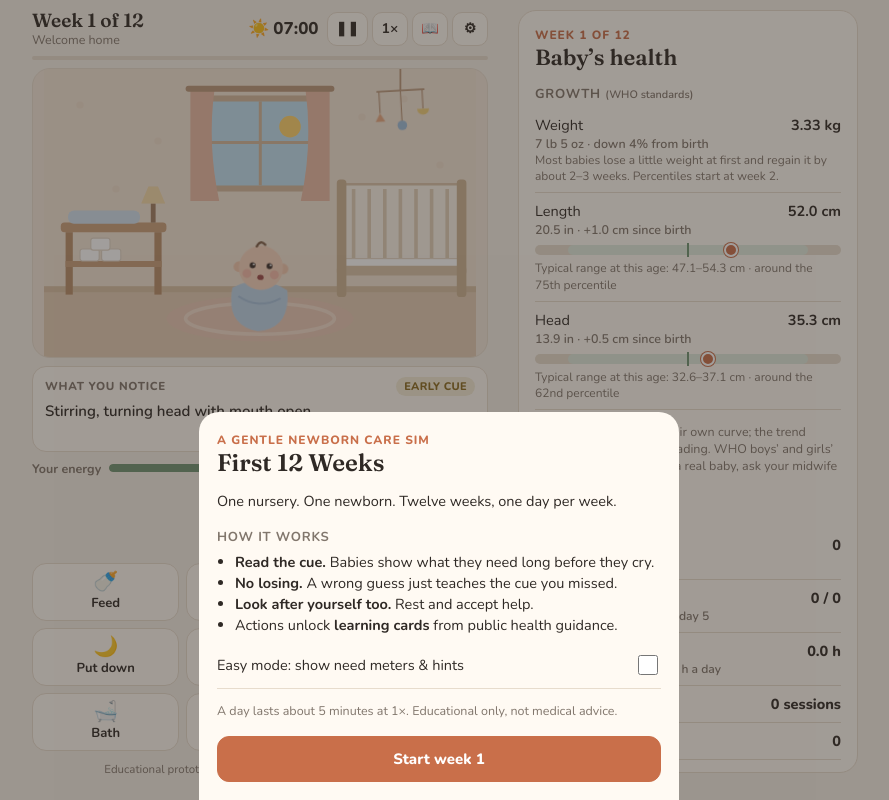
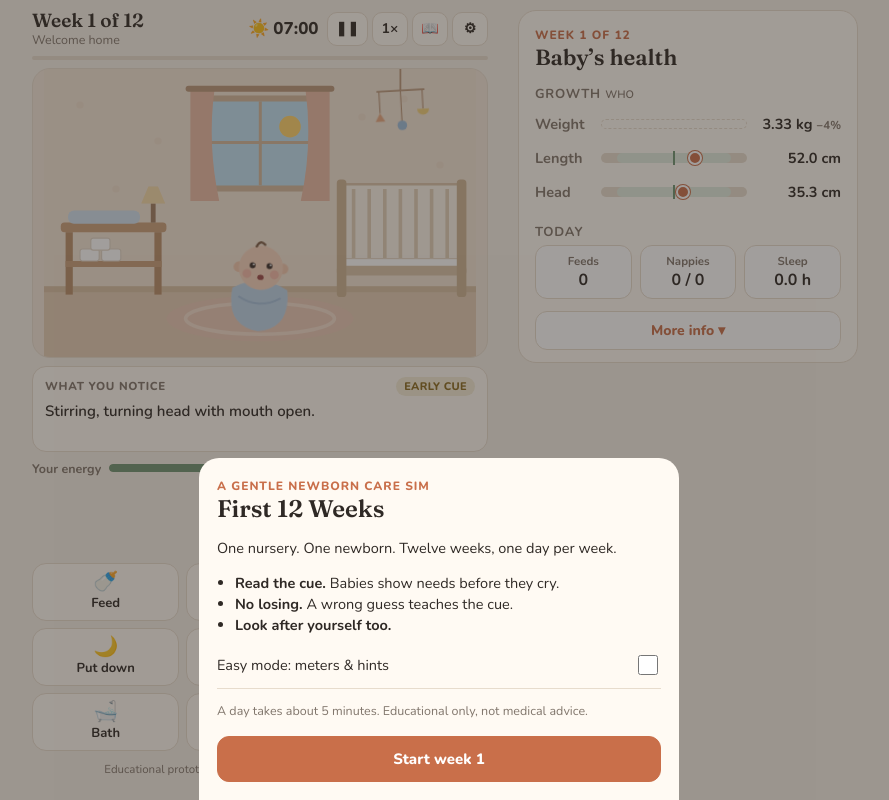
Before and after one commit to dk-lee-sk/first12weeks, a website: page index.html in a window 1280 px wide. Shown: the whole page, without its empty margins (201-1090 px from the left). Drawn offline with nearby package versions, Linux system fonts and the light colour scheme.

Commit message:
Simplify health panel: numbers and bars, detail behind More info
Health panel shows Weight/Length/Head rows and Feeds/Nappies/Sleep tiles; units,
ranges, percentiles and source move behind a More info button. Journal cards
collapse to titles. Day summary and start screen trimmed.

Co-Authored-By: Claude Sonnet 5.5 <noreply@anthropic.com>

```diff
--- a/src/game.js
+++ b/src/game.js
@@ -230,49 +230,52 @@ function learn(id){
 /* ============ Health panel (growth from src/growth.js + today's tallies) ============ */
 const wide=window.matchMedia('(min-width:900px)');
 const barPos=z=>Math.max(2,Math.min(98,(z+2.4)/4.8*100));
-function growthRow(label,o,text,alt,extra,range,showPct){
- const pct=showPct?'around the '+G.ordinal(o.pct)+' percentile':'';
+let healthMore=false; // "More info" open?
+function gmRow(label,o,text,showBar,tag){
  const lo=barPos(G.Z[0]), hi=barPos(G.Z[4]);
- const bar=showPct?'<div class="gbar" role="img" aria-label="'+label+': '+pct+'. Typical range '+range+'"><i class="band" style="left:'+lo.toFixed(1)+'%;width:'+(hi-lo).toFixed(1)+'%"></i><i class="tick"></i><i class="dot" style="left:'+barPos(o.z).toFixed(1)+'%"></i></div>':'';
- const note=showPct?'Typical range at this age: '+range+' · '+pct:range;
- return '<div class="gr"><div class="gr-top"><span>'+label+'</span><b>'+text+'</b></div>'+
-  '<div class="gr-sub">'+alt+(extra?' · '+extra:'')+'</div>'+bar+'<div class="gr-note">'+note+'</div></div>';
+ const bar=showBar?'<div class="gbar" role="img" aria-label="'+label+', around the '+G.ordinal(o.pct)+' percentile"><i class="band" style="left:'+lo.toFixed(1)+'%;width:'+(hi-lo).toFixed(1)+'%"></i><i class="tick"></i><i class="dot" style="left:'+barPos(o.z).toFixed(1)+'%"></i></div>':'<div class="gbar off"></div>';
+ return '<div class="gm"><span class="gm-k">'+label+'</span>'+bar+'<b class="gm-v">'+text+(tag?' <small>'+tag+'</small>':'')+'</b></div>';
 }
 function healthHTML(){
  const m=G.measure(S.g,S.week), birth=G.measure(S.g,0), prev=G.measure(S.g,S.week-1), ws=S.ws;
  const w=m.weight, l=m.length, h=m.head;
- const lo=Math.round(w.lo*100)/100, hi=Math.round(w.hi*100)/100;
- const lb=G.lbOz(w.v);
- let wExtra;
- if(w.dip) wExtra='down '+Math.round((1-w.v/birth.weight.v)*100)+'% from birth';
- else wExtra='up '+(Math.round((w.v-prev.weight.v)*100)*10)+' g since last week';
- const wRange=w.dip?'Most babies lose a little weight at first and regain it by about 2–3 weeks. Percentiles start at week 2.':lo.toFixed(1)+'–'+hi.toFixed(1)+' kg';
- const cm=(o,v)=>o.lo.toFixed(1)+'–'+o.hi.toFixed(1)+' cm';
- const stat=(k,v,n)=>'<div class="stat"><span>'+k+(n?'<small>'+n+'</small>':'')+'</span><span class="v">'+v+'</span></div>';
- return '<h3>Growth <small>(WHO standards)</small></h3>'+
-  growthRow('Weight',w,w.v.toFixed(2)+' kg',lb.lb+' lb '+lb.oz+' oz',wExtra,wRange,!w.dip)+
-  growthRow('Length',l,l.v.toFixed(1)+' cm',G.inches(l.v)+' in','+'+(l.v-birth.length.v).toFixed(1)+' cm since birth',cm(l),true)+
-  growthRow('Head',h,h.v.toFixed(1)+' cm',G.inches(h.v)+' in','+'+(h.v-birth.head.v).toFixed(1)+' cm since birth',cm(h),true)+
-  '<p class="muted hp-note">Healthy babies follow their own curve; the trend matters more than one reading. WHO boys’ and girls’ values are averaged. For a real baby, ask your midwife or doctor.</p>'+
-  '<h3>Today so far</h3>'+
-  stat('Feeds',ws.feeds,'Typical: 8–12 in 24 h')+
-  stat('Wet / dirty nappies',ws.wet+' / '+ws.dirty,'Expect 6+ wet a day after day 5')+
-  stat('Baby’s sleep',(ws.sleep/60).toFixed(1)+' h','Newborns: roughly 14–17 h a day')+
-  stat('Tummy time',ws.tummy+(ws.tummy===1?' session':' sessions'))+
-  stat('Baths',ws.baths);
+ const chip=(k,v)=>'<div class="chip"><small>'+k+'</small><b>'+v+'</b></div>';
+ const dipPct=w.dip?Math.round((1-w.v/birth.weight.v)*100):0;
+ let out='<h3>Growth <small>WHO</small></h3>'+
+  gmRow('Weight',w,w.v.toFixed(2)+' kg',!w.dip,w.dip?'−'+dipPct+'%':'')+
+  gmRow('Length',l,l.v.toFixed(1)+' cm',true)+
+  gmRow('Head',h,h.v.toFixed(1)+' cm',true)+
+  '<h3>Today</h3><div class="chips">'+chip('Feeds',ws.feeds)+chip('Nappies',ws.wet+' / '+ws.dirty)+chip('Sleep',(ws.sleep/60).toFixed(1)+' h')+'</div>'+
+  '<button class="more-btn" data-more aria-expanded="'+healthMore+'">'+(healthMore?'Less info ▴':'More info ▾')+'</button>';
+ if(healthMore){
+  const line=(k,parts)=>'<p><b>'+k+'</b> '+parts.filter(Boolean).join(' · ')+'</p>';
+  const rng=(o,u,d)=>'typical '+o.lo.toFixed(d)+'–'+o.hi.toFixed(d)+' '+u;
+  const pc=o=>'around the '+G.ordinal(o.pct)+' percentile';
+  const lb=G.lbOz(w.v);
+  out+='<div class="more">'+
+   line('Weight',[lb.lb+' lb '+lb.oz+' oz', w.dip?'down '+dipPct+'% from birth':rng(w,'kg',1), w.dip?'':pc(w), w.dip?'':'up '+(Math.round((w.v-prev.weight.v)*100)*10)+' g since last week'])+
+   (w.dip?'<p>Most babies lose a little weight at first and regain it by about 2–3 weeks. Percentiles start at week 2.</p>':'')+
+   line('Length',[G.inches(l.v)+' in', rng(l,'cm',1), pc(l), '+'+(l.v-birth.length.v).toFixed(1)+' cm since birth'])+
+   line('Head',[G.inches(h.v)+' in', rng(h,'cm',1), pc(h), '+'+(h.v-birth.head.v).toFixed(1)+' cm since birth'])+
+   '<p>Healthy babies follow their own curve. The trend matters more than one reading.</p>'+
+   '<p>A typical day: 8–12 feeds, 6+ wet nappies (after day 5), 14–17 h sleep.</p>'+
+   '<p>So far today: tummy time '+ws.tummy+', baths '+ws.baths+'.</p>'+
+   '<p class="muted">WHO Child Growth Standards, boys’ and girls’ averaged. Not medical advice.</p></div>';
+ }
+ return out;
 }
+const hpWrap=()=>'<div class="hp">'+healthHTML()+'</div>';
 let lastHealth='';
 function updateHealth(){
  const m=G.measure(S.g,S.week);
  $('hsText').textContent=m.weight.v.toFixed(2)+' kg · '+m.length.v.toFixed(1)+' cm';
  if(!wide.matches) return;
- const html='<div class="kicker">Week '+S.week+' of 12</div><h2>Baby’s health</h2>'+healthHTML();
+ const html='<div class="kicker">Week '+S.week+' of 12</div><h2>Baby’s health</h2>'+hpWrap();
  if(html!==lastHealth){$('healthSide').innerHTML=html; lastHealth=html;}
 }
 function openHealth(){
  learn('growth');
- modal('<div class="kicker">Week '+S.week+' of 12</div><h2>Baby’s health</h2>'+healthHTML()+
-  '<p class="muted" style="font-size:12.5px">Source: WHO Child Growth Standards, simplified for the game. Not medical advice.</p>',[{label:'Close',primary:true}]);
+ modal('<div class="kicker">Week '+S.week+' of 12</div><h2>Baby’s health</h2>'+hpWrap(),[{label:'Close',primary:true}]);
 }
 
 /* ============ Toasts ============ */
@@ -418,13 +421,12 @@ function startScreen(){
  const saved=load();
  const html='<div class="kicker">A gentle newborn care sim</div><h2>First 12 Weeks</h2>'+
   '<p>One nursery. One newborn. Twelve weeks, one day per week.</p>'+
-  '<h3>How it works</h3><ul>'+
-  '<li><b>Read the cue.</b> Babies show what they need long before they cry.</li>'+
-  '<li><b>No losing.</b> A wrong guess just teaches the cue you missed.</li>'+
-  '<li><b>Look after yourself too.</b> Rest and accept help.</li>'+
-  '<li>Actions unlock <b>learning cards</b> from public health guidance.</li></ul>'+
-  '<label class="toggle"><span>Easy mode: show need meters & hints</span><input type="checkbox" id="optMeters"'+(S.meters?' checked':'')+'></label>'+
-  '<p class="muted" style="font-size:12.5px">A day lasts about 5 minutes at 1×. Educational only, not medical advice.</p>';
+  '<ul>'+
+  '<li><b>Read the cue.</b> Babies show needs before they cry.</li>'+
+  '<li><b>No losing.</b> A wrong guess teaches the cue.</li>'+
+  '<li><b>Look after yourself too.</b></li></ul>'+
+  '<label class="toggle"><span>Easy mode: meters & hints</span><input type="checkbox" id="optMeters"'+(S.meters?' checked':'')+'></label>'+
+  '<p class="muted" style="font-size:12.5px">A day takes about 5 minutes. Educational only, not medical advice.</p>';
  const btns=[];
  if(saved&&saved.started&&!saved.finished) btns.push({label:'Continue — Week '+saved.week,primary:true,fn:()=>{const mm=readMeters(); S=saved; S.meters=mm; S.paused=false; S.dayOver=false; S.inSummary=false; if(S.min>=1440){S.dayOver=true; endDay();} render();}});
  btns.push({label:saved&&saved.started&&!saved.finished?'Start over':'Start week 1',primary:!(saved&&saved.started&&!saved.finished),fn:()=>{const mm=readMeters(); S=fresh(); S.meters=mm; S.started=true; weekIntro();}});
@@ -445,14 +447,13 @@ function endDay(){
  save();
  const row=(l,v,n)=>'<div class="stat"><span>'+l+(n?'<small>'+n+'</small>':'')+'</span><span class="v">'+v+'</span></div>';
  const html='<div class="kicker">Week '+S.week+' complete</div><h2>'+(S.week===12?'You made it.':'Day done.')+'</h2>'+
-  row('Feeds',ws.feeds,'Typical newborn: 8–12 in 24 h')+
-  row('Wet / dirty nappies',ws.wet+' / '+ws.dirty,'Expect 6+ wet a day after day 5')+
-  row('Baby’s sleep',(ws.sleep/60).toFixed(1)+' h','Newborns: roughly 14–17 h')+
-  row('Cue reading',pct(ws.right,ws.cues)+' <small>'+ws.right+' of '+ws.cues+'</small>','Care matched to the strongest cue')+
-  row('Tummy time',ws.tummy+' sessions')+
+  row('Feeds',ws.feeds)+
+  row('Wet / dirty nappies',ws.wet+' / '+ws.dirty)+
+  row('Baby’s sleep',(ws.sleep/60).toFixed(1)+' h')+
+  row('Cue reading',pct(ws.right,ws.cues)+' <small>'+ws.right+' of '+ws.cues+'</small>')+
   row('Help accepted',ws.helps+(ws.helps?' 💛':''))+
   row('Learning cards',S.cards.length+' / '+CARDS.length)+
-  '<p class="muted" style="font-size:12.5px">A learning mirror, not a score. Real babies vary.</p>';
+  '<p class="muted" style="font-size:12.5px">Typical: 8–12 feeds, 6+ wet nappies, 14–17 h sleep. Not a score; real babies vary.</p>';
  if(S.week===12){
   modal(html,[{label:'See your 12 weeks',primary:true,fn:finale}]);
  }else{
@@ -480,8 +481,8 @@ function openJournal(){
  const wasOpen=modalOpen, prev=wasOpen?$('sheet').innerHTML:null;
  const got=CARDS.filter(c=>S.cards.includes(c.id));
  const html='<div class="kicker">Learning journal</div><h2>'+got.length+' of '+CARDS.length+' cards</h2>'+
-  CARDS.map(c=>S.cards.includes(c.id)?'<div class="cardx"><b>'+c.t+'</b>'+c.b+'<div class="src">Source: '+c.s+'</div></div>':'<div class="cardx locked">🔒 Keep caring to unlock</div>').join('')+
-  '<p class="muted" style="font-size:12.5px">Summaries of public guidance. Not medical advice. Follow your own healthcare team.</p>';
+  CARDS.map(c=>S.cards.includes(c.id)?'<details class="cardx"><summary>'+c.t+'</summary>'+c.b+'<div class="src">Source: '+c.s+'</div></details>':'<div class="cardx locked">🔒 Keep caring to unlock</div>').join('')+
+  '<p class="muted" style="font-size:12.5px">Public guidance, summarised. Not medical advice.</p>';
  if(wasOpen&&S.inSummary){
   modal(html,[{label:'Back',primary:true,fn:()=>{S.inSummary=false; endDayReshow();}}]);
  }else modal(html,[{label:'Close',primary:true}]);
@@ -522,6 +523,12 @@ $('bSpeed').onclick=()=>{S.speed=S.speed===1?2:S.speed===2?4:1; render(); save()
 $('bJournal').onclick=()=>{if(!modalOpen) openJournal();};
 $('bMenu').onclick=()=>{if(!modalOpen) openMenu();};
 $('bHealth').onclick=()=>{if(!modalOpen) openHealth();};
+document.addEventListener('click',e=>{
+ if(!e.target.closest('[data-more]')) return;
+ healthMore=!healthMore; lastHealth='';
+ const hp=document.querySelector('#sheet .hp'); if(modalOpen&&hp) hp.innerHTML=healthHTML();
+ updateHealth();
+});
 wide.addEventListener&&wide.addEventListener('change',()=>{lastHealth=''; render();});
 $('aboutLink').onclick=e=>{e.preventDefault(); if(!modalOpen) openAbout();};
 
--- a/src/style.css
+++ b/src/style.css
@@ -79,17 +79,28 @@ footer a{color:var(--muted)}
 .health-strip .hs-t b{color:var(--ink);font-variant-numeric:tabular-nums}
 .health-strip .hs-go{color:var(--accent);font-weight:800}
 .side{display:none}
-.hp-note{font-size:12.5px;color:var(--muted)}
 .sheet h3 small,.side h3 small{text-transform:none;letter-spacing:0;font-weight:600}
-.gr{padding:8px 0;border-bottom:1px solid var(--line)}
-.gr-top{display:flex;justify-content:space-between;gap:10px;font-size:14.5px}
-.gr-top b{font-variant-numeric:tabular-nums}
-.gr-sub{font-size:12.5px;color:var(--muted);font-weight:600}
-.gbar{position:relative;height:10px;margin:7px 0 5px;background:var(--line);border-radius:6px}
+.gm{display:grid;grid-template-columns:56px 1fr 84px;align-items:center;gap:10px;padding:7px 0;font-size:14.5px}
+.gm-k{color:var(--muted);font-weight:700}
+.gm-v{text-align:right;font-variant-numeric:tabular-nums;white-space:nowrap}
+.gm-v small{color:var(--muted);font-weight:700;font-size:11.5px}
+.chips{display:grid;grid-template-columns:repeat(3,1fr);gap:8px}
+.chip{background:#fff;border:1px solid var(--line);border-radius:12px;padding:7px 4px;text-align:center}
+.chip small{display:block;font-size:11.5px;color:var(--muted);font-weight:700}
+.chip b{font-size:16px;font-variant-numeric:tabular-nums}
+.more-btn{display:block;width:100%;margin-top:12px;border:1px solid var(--line);background:#fff;border-radius:12px;padding:9px;font-weight:800;font-size:14px;color:var(--accent);cursor:pointer}
+.more{margin-top:8px;padding:2px 2px 0}
+.more p{margin:6px 0;font-size:13px;line-height:1.4}
+details.cardx summary{cursor:pointer;font-weight:800;list-style:none}
+details.cardx summary::-webkit-details-marker{display:none}
+details.cardx summary::after{content:' ▾';color:var(--muted)}
+details.cardx[open] summary::after{content:' ▴'}
+details.cardx[open] summary{margin-bottom:4px}
+.gbar{position:relative;height:10px;background:var(--line);border-radius:6px}
+.gbar.off{background:transparent;border:1px dashed var(--line)}
 .gbar .band{position:absolute;top:0;bottom:0;background:var(--sage-soft);border-radius:6px}
 .gbar .tick{position:absolute;left:50%;top:-2px;bottom:-2px;width:2px;margin-left:-1px;background:var(--sage)}
 .gbar .dot{position:absolute;top:50%;width:14px;height:14px;margin:-7px 0 0 -7px;background:var(--accent);border:2px solid #fff;border-radius:50%;box-shadow:0 0 0 1px var(--accent)}
-.gr-note{font-size:12px;color:var(--muted);line-height:1.35}
 @media (min-width:900px){
  .shell{display:flex;justify-content:center;align-items:flex-start;gap:18px;padding:0 12px}
  .shell .app{margin:0;flex:0 0 480px}
```
Also changed, not shown: CLAUDE.md (+1 -1 lines), tests/growth.spec.js (+13 -3 lines).
